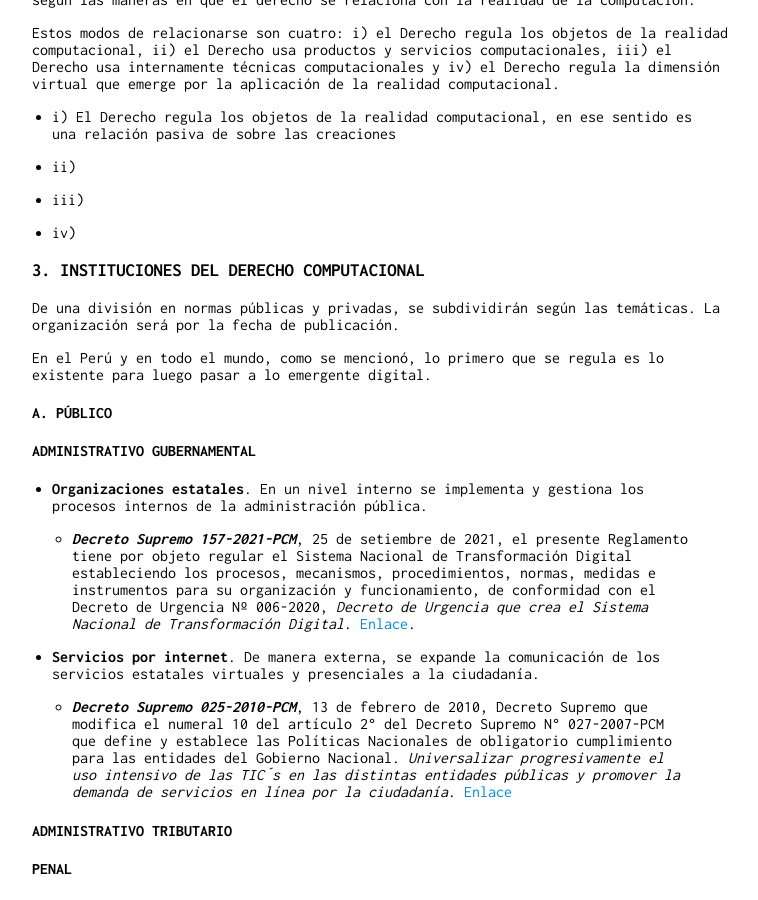
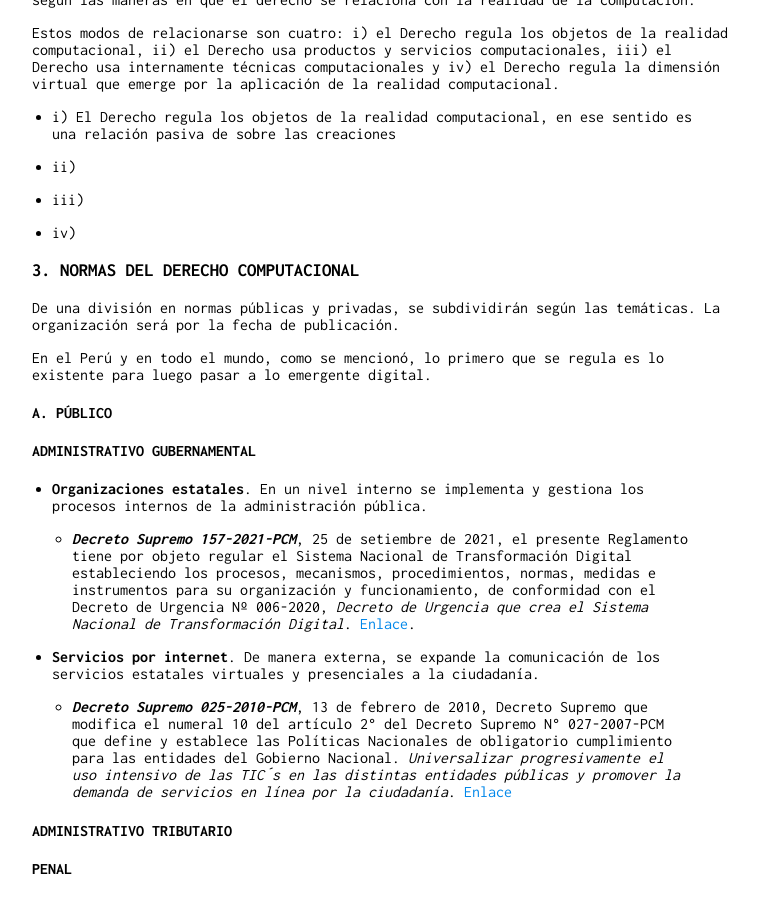
Before and after one commit to actio1680/actio1680.github.io, a Jekyll site: the page built from proyectox.md, in a window 1280 px wide and 900 px high, scrolled down 1686 px. Shown: the whole window, without its empty margins (258-1016 px from the left). Built offline with Jekyll 4.4.1, drawn with Linux system fonts in a browser that asks for light colours; our own code applies the rules of GitHub Pages for plain Markdown files.

Commit message:
Update proyectox.md

```diff
--- a/proyectox.md
+++ b/proyectox.md
@@ -49,7 +49,7 @@ Estos modos de relacionarse son cuatro: i) el Derecho regula los objetos de la r
 - iv)
 
 
-### 3. INSTITUCIONES DEL DERECHO COMPUTACIONAL
+### 3. NORMAS DEL DERECHO COMPUTACIONAL
 
 De una división en normas públicas y privadas, se subdividirán según las temáticas. La organización será por la fecha de publicación.
 
```
